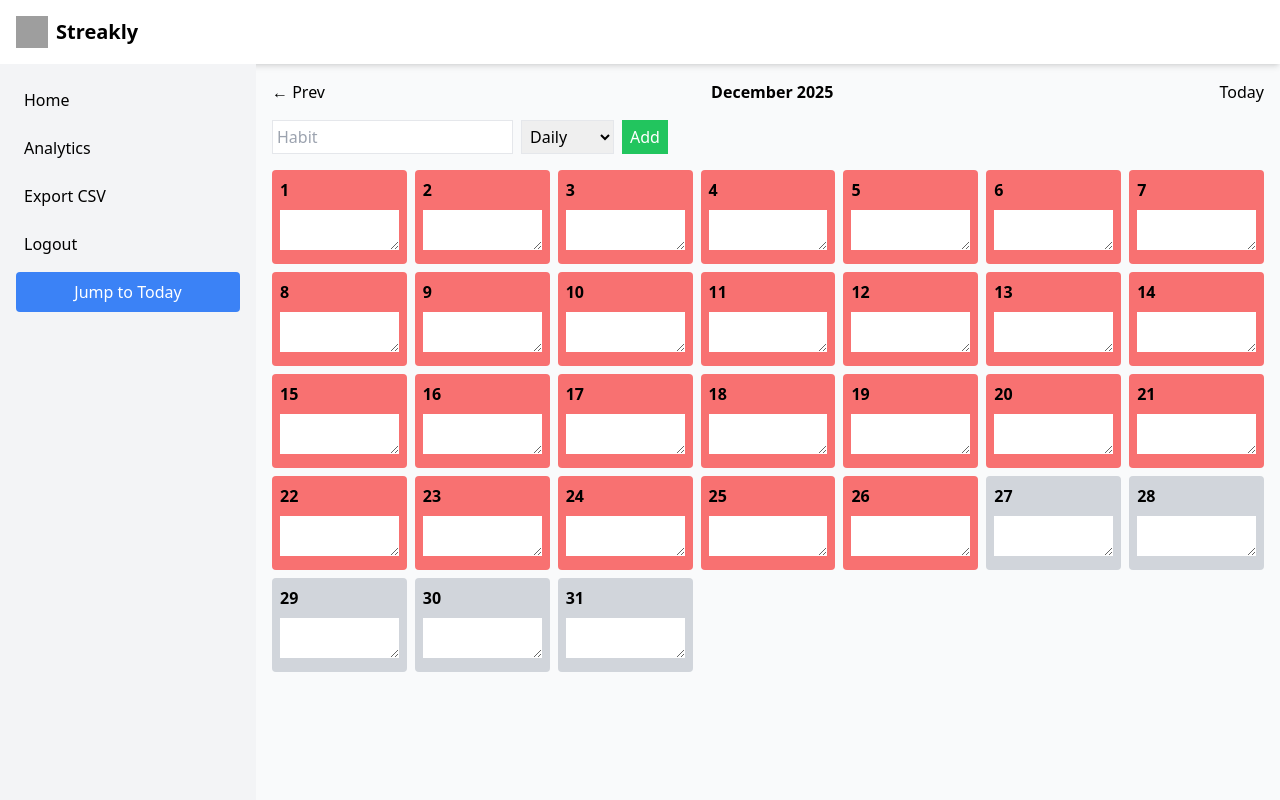
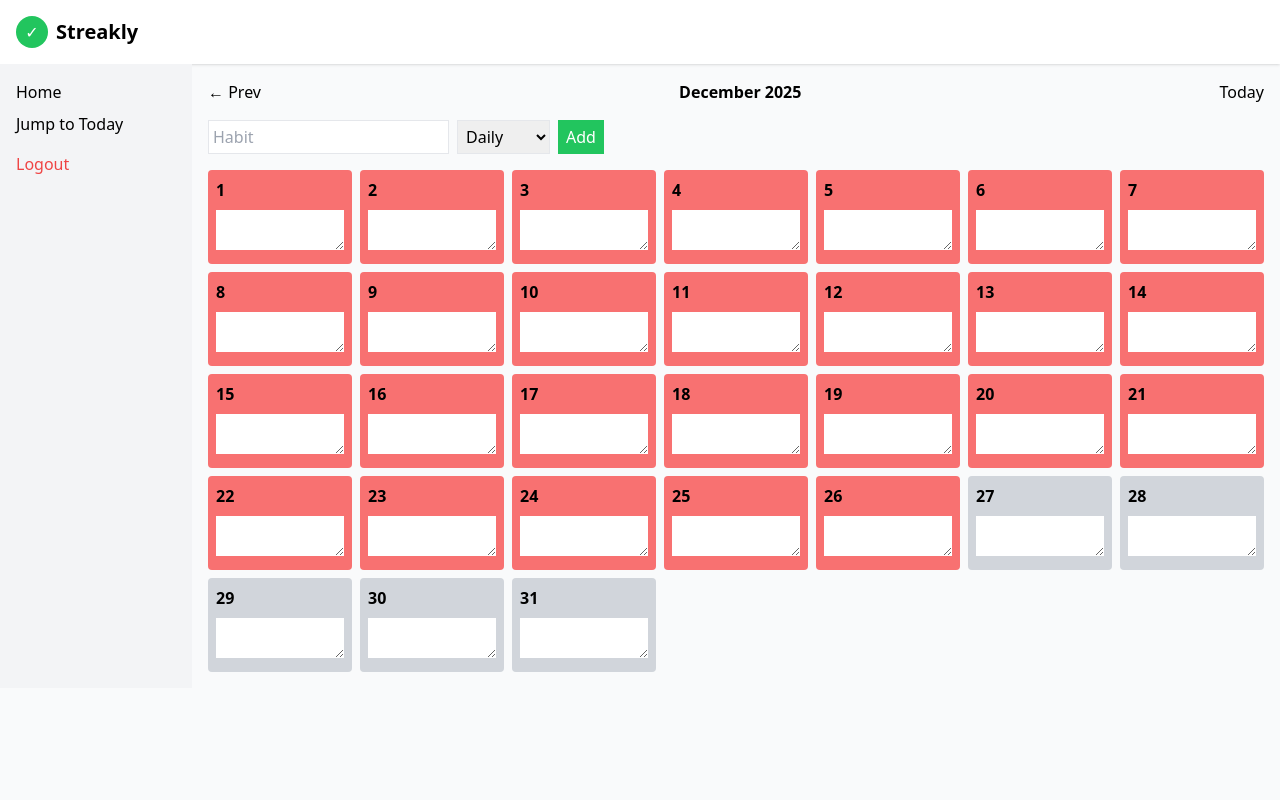
Before and after one commit to rathibharat/habit-tracker-v3, a Flask app: page / in a window 1280 px wide. Run offline with Flask 3, Linux system fonts and the light colour scheme; the visitor is signed in with stand-in values (Sample User, id 1); data that the repository does not hold is empty; some libraries are stand-ins or nearby versions; grey boxes are pictures that could not be loaded.

Commit message:
Update layout.html

```diff
--- a/templates/layout.html
+++ b/templates/layout.html
@@ -1,54 +1,25 @@
 <!DOCTYPE html>
-<html lang="en">
+<html>
 <head>
-    <meta charset="UTF-8">
-    <meta name="viewport" content="width=device-width, initial-scale=1.0">
-    <title>Streakly - {% block title %}{% endblock %}</title>
+    <title>Streakly</title>
     <script src="https://cdn.tailwindcss.com"></script>
-    <script src="https://code.jquery.com/jquery-3.6.0.min.js"></script>
 </head>
-<body class="bg-gray-50 min-h-screen flex flex-col">
-    <!-- Header -->
-    <header class="flex items-center p-4 bg-white shadow-md">
-        <img src="{{ url_for('static', filename='logo.png') }}" class="w-8 h-8 mr-2" alt="Logo">
+<body class="bg-gray-50">
+<header class="bg-white shadow p-4 flex items-center space-x-2">
+    <div class="w-8 h-8 rounded-full bg-green-500 text-white flex items-center justify-center">✓</div>
     <h1 class="text-xl font-bold">Streakly</h1>
 </header>
 
-    <div class="flex flex-1">
-        <!-- Sidebar -->
-        <aside class="w-64 p-4 bg-gray-100 hidden sm:block">
-            <nav class="flex flex-col space-y-2">
-                <a href="{{ url_for('home') }}" class="p-2 rounded hover:bg-gray-200">Home</a>
-                <a href="{{ url_for('analytics') }}" class="p-2 rounded hover:bg-gray-200">Analytics</a>
-                <a href="{{ url_for('export_csv') }}" class="p-2 rounded hover:bg-gray-200">Export CSV</a>
-                <a href="{{ url_for('logout') }}" class="p-2 rounded hover:bg-gray-200">Logout</a>
-                <button onclick="window.location='{{ url_for('home') }}'" class="p-2 rounded bg-blue-500 text-white mt-2">Jump to Today</button>
+<div class="flex">
+<nav class="w-48 bg-gray-100 p-4">
+    <a href="/home" class="block mb-2">Home</a>
+    <a href="/home" class="block mb-2">Jump to Today</a>
+    <a href="/logout" class="block mt-4 text-red-500">Logout</a>
 </nav>
-        </aside>
 
-        <!-- Main Content -->
-        <main class="flex-1 p-4 overflow-x-auto">
+<main class="flex-1 p-4">
 {% block content %}{% endblock %}
 </main>
 </div>
-
-    <!-- AJAX script for habit completion -->
-    <script>
-    $(document).ready(function(){
-        $('input[type="checkbox"][name="completed"]').change(function(){
-            var entryId = $(this).closest('form').find('input[name="entry_id"]').val();
-            var completed = $(this).is(':checked') ? 1 : 0;
-            $.ajax({
-                url: "{{ url_for('update_completion') }}",
-                type: "POST",
-                contentType: "application/json",
-                data: JSON.stringify({entry_id: entryId, completed: completed}),
-                success: function(res){
-                    console.log("Updated successfully");
-                }
-            });
-        });
-    });
-    </script>
 </body>
 </html>
```
Lines whose indentation alone changed are shown as unchanged.
